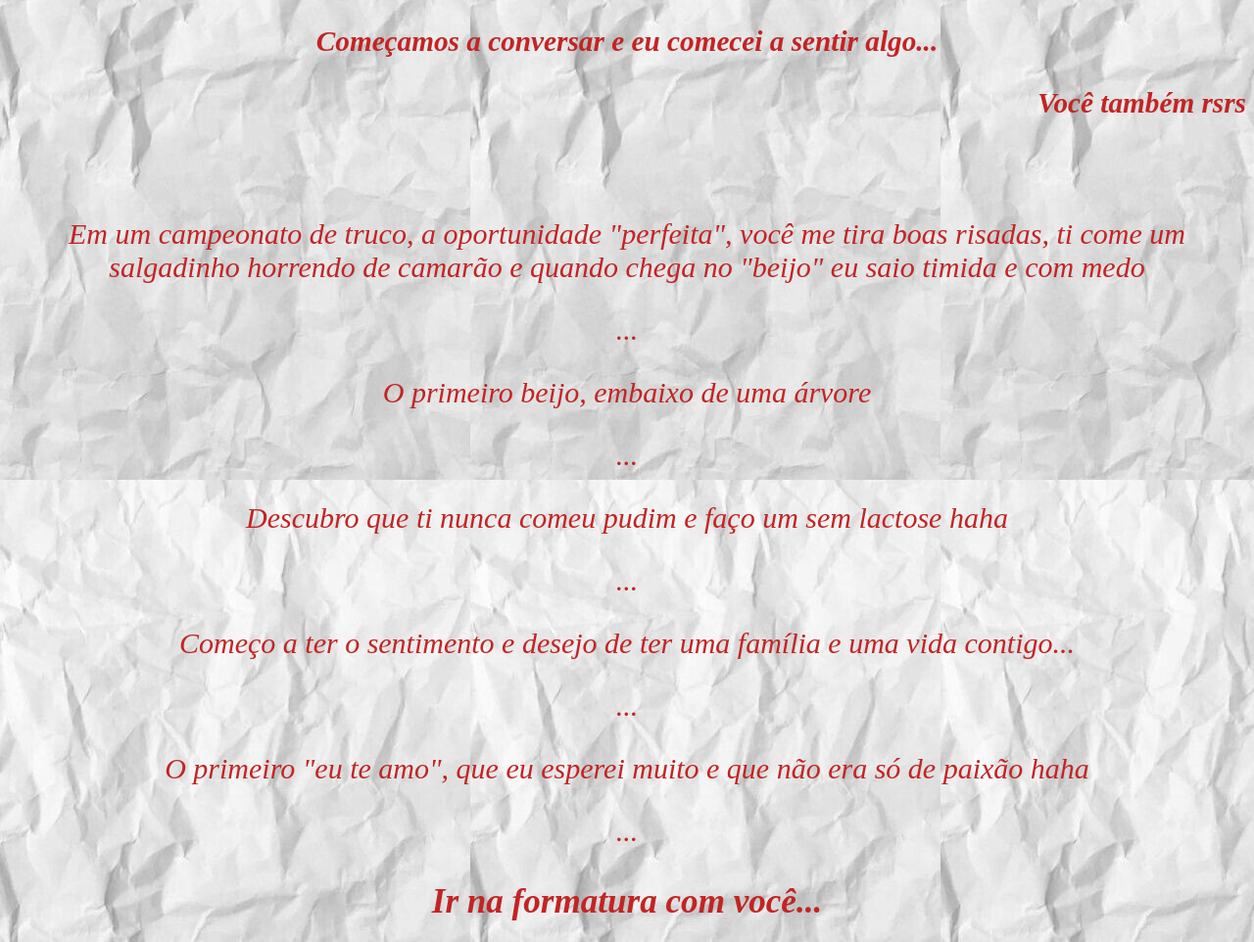
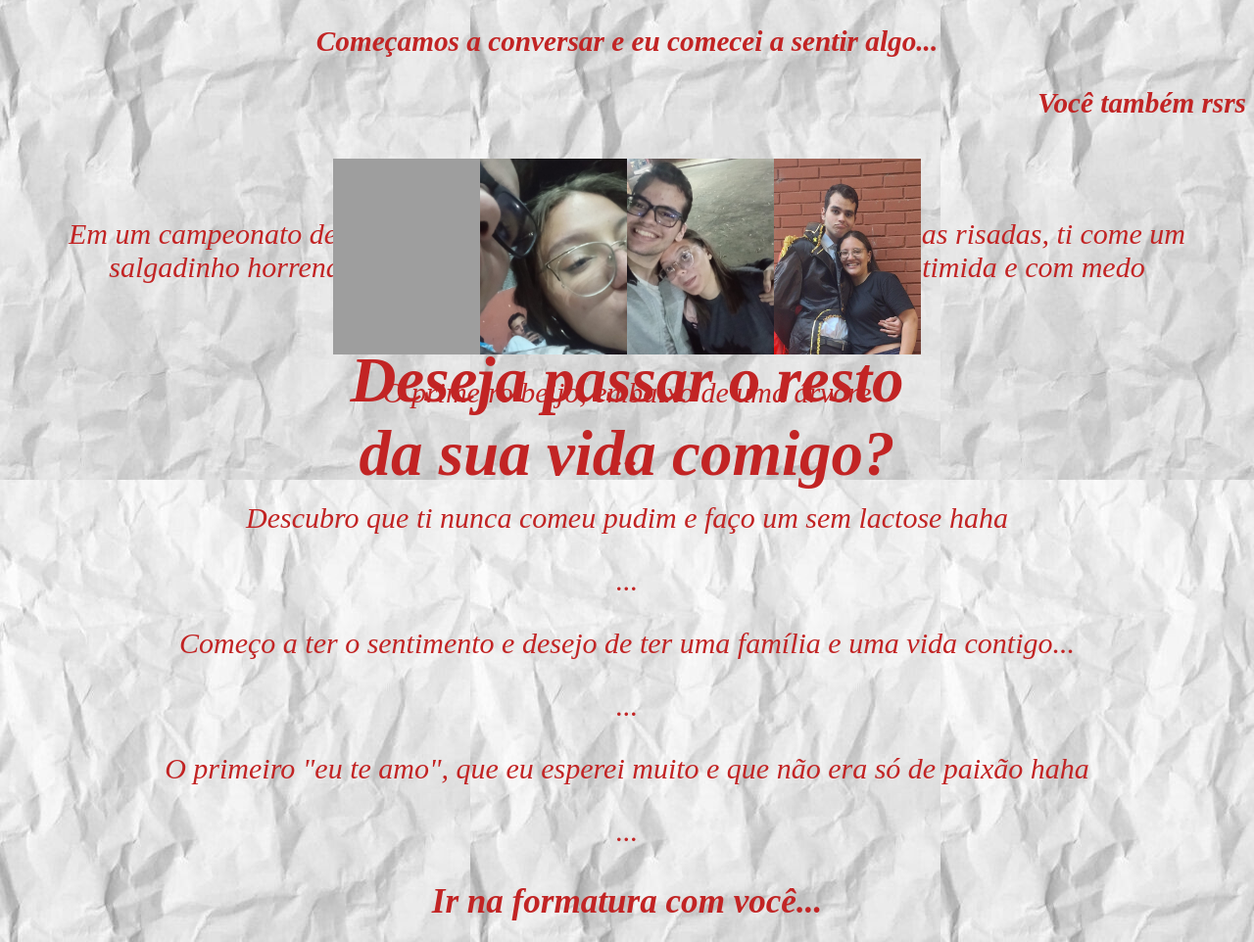
Before and after one commit to saleskr/mylover, a plain HTML site: page index.html in a window 1280 px wide. Shown: the part 1218-2180 px from the top of the page at 98% size. Drawn offline with Linux system fonts and the light colour scheme; grey boxes are pictures that could not be loaded; a web font is replaced by a local one.

Commit message:
Add files via upload

```diff
--- a/index.html
+++ b/index.html
@@ -60,6 +60,25 @@
         <p>...</p>
     </div>
 
+    <div class="conta">
+        <div class="card">
+            <img src="img/20241129_210353.jpg">
+        </div>
+        <div class="card">
+            <img src="img/IMG-20240710-WA0082.jpg">
+        </div>
+        <div class="card">
+            <img src="img/IMG-20241124-WA0069.jpg">
+        </div>
+        <div class="card">
+            <img src="img/IMG-20241202-WA0011.jpg">
+        </div>
+    </div>
+
+    <div class="coração">
+        <h1 class="cortit">Deseja passar o resto da sua vida comigo?</h1>
+
+    </div>
 
 
 </body>
--- a/style.css
+++ b/style.css
@@ -10,7 +10,7 @@ body {
     text-transform: uppercase;
 }
 
-.header{
+.header {
     display: flex;
     flex-direction: row;
 }
@@ -87,3 +87,43 @@ body {
 .teamo {
     font-size: 20px;
 }
+
+.conta {
+    display: flex;
+    align-items: center;
+    justify-content: center;
+    width: 600px;
+    position: absolute;
+    top: 185%;
+    left: 50%;
+    transform: translate(-50%, -50%);
+}
+
+.card {
+    align-items: center;
+    height: 200px;
+    flex: 1;
+    transition: .7s;
+}
+
+.card:hover {
+    flex: 3;
+}
+
+.card img {
+    width: 100%;
+    height: 100%;
+    object-fit: cover;
+}
+
+.cortit {
+    text-align: center;
+    font-size: 65px;
+    margin-top: px;
+    font-style: italic;
+    position: absolute;
+    top: 200%;
+    left: 50%;
+    transform: translate(-50%, -50%);
+    max-width: 800px;
+}
```
Also changed, not shown: img/IMG-20240710-WA0082.jpg (added), img/IMG-20241124-WA0069.jpg (added), img/IMG-20241202-WA0011.jpg (added), 1 other file.
